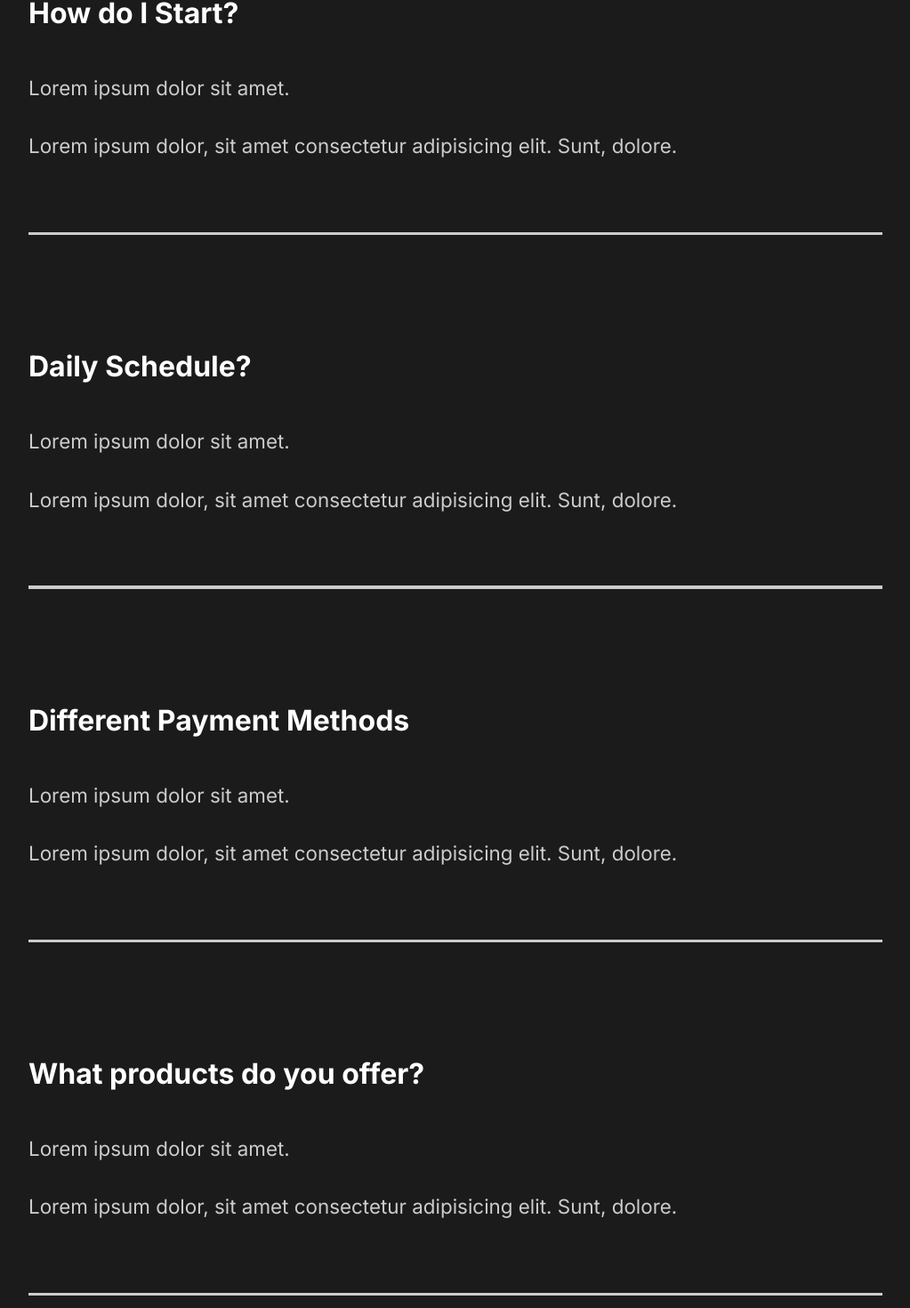
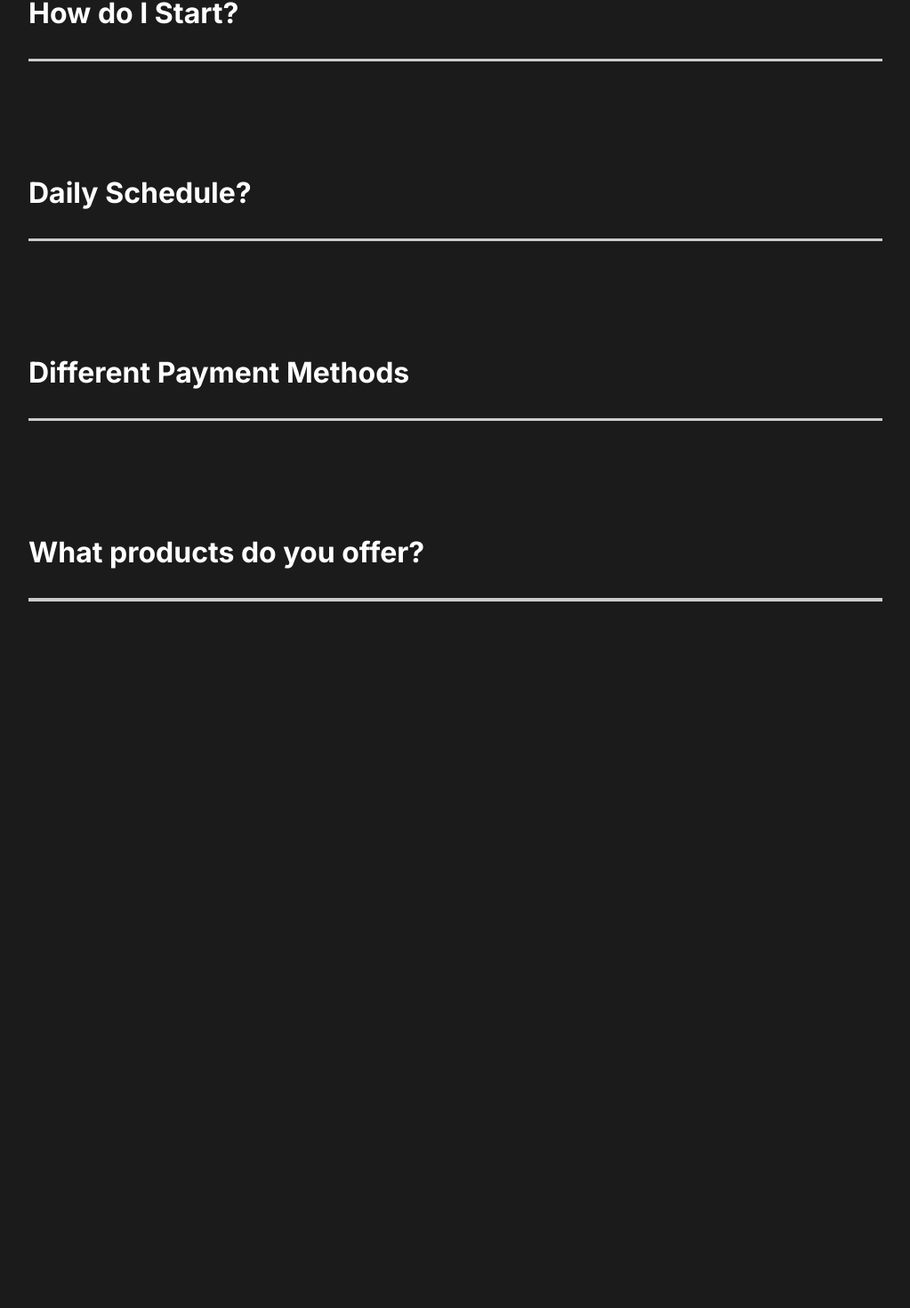
Before and after one commit to AvellaJB/tuto-capture-annotation, a React (Create React App) app: page / in a window 1280 px wide. Shown: the part 2470-3940 px from the top of the page at 89% size, without its empty margins (128-1151 px from the left). After the commit the page ends 3306 px from the top, so only its background shows below. Built offline with nearby package versions, Linux system fonts and the light colour scheme.

Commit message:
anim de la FAQ avec ajout d'un component toggle

```diff
--- a/src/components/FaqSection.js
+++ b/src/components/FaqSection.js
@@ -1,6 +1,8 @@
 import React from "react";
 import styled from "styled-components";
 import { About } from "../styles";
+import Toggle from "./Toggle";
+import { AnimateSharedLayout } from "framer-motion";
 
 const FaqSection = () => {
   return (
@@ -8,8 +10,45 @@
       <h2>
         Any Questions <span>FAQ</span>
       </h2>
+      <AnimateSharedLayout>
+        <Toggle title="How do I Start?">
           <div className="question">
-        <h4>How do I Start?</h4>
+            <div className="answer">
+              <p>Lorem ipsum dolor sit amet.</p>
+              <p>
+                Lorem ipsum dolor, sit amet consectetur adipisicing elit. Sunt,
+                dolore.
+              </p>
+            </div>
+          </div>
+        </Toggle>
+
+        <Toggle title="Daily Schedule?">
+          <div className="question">
+            <div className="answer">
+              <p>Lorem ipsum dolor sit amet.</p>
+              <p>
+                Lorem ipsum dolor, sit amet consectetur adipisicing elit. Sunt,
+                dolore.
+              </p>
+            </div>
+          </div>
+        </Toggle>
+
+        <Toggle title="Different Payment Methods">
+          <div className="question">
+            <div className="answer">
+              <p>Lorem ipsum dolor sit amet.</p>
+              <p>
+                Lorem ipsum dolor, sit amet consectetur adipisicing elit. Sunt,
+                dolore.
+              </p>
+            </div>
+          </div>
+        </Toggle>
+
+        <Toggle title="What products do you offer? ">
+          <div className="question">
             <div className="answer">
               <p>Lorem ipsum dolor sit amet.</p>
               <p>
@@ -19,39 +58,8 @@
             </div>
             <div className="faq-line"></div>
           </div>
-      <div className="question">
-        <h4>Daily Schedule?</h4>
-        <div className="answer">
-          <p>Lorem ipsum dolor sit amet.</p>
-          <p>
-            Lorem ipsum dolor, sit amet consectetur adipisicing elit. Sunt,
-            dolore.
-          </p>
-        </div>
-        <div className="faq-line"></div>
-      </div>
-      <div className="question">
-        <h4>Different Payment Methods</h4>
-        <div className="answer">
-          <p>Lorem ipsum dolor sit amet.</p>
-          <p>
-            Lorem ipsum dolor, sit amet consectetur adipisicing elit. Sunt,
-            dolore.
-          </p>
-        </div>
-        <div className="faq-line"></div>
-      </div>
-      <div className="question">
-        <h4>What products do you offer? </h4>
-        <div className="answer">
-          <p>Lorem ipsum dolor sit amet.</p>
-          <p>
-            Lorem ipsum dolor, sit amet consectetur adipisicing elit. Sunt,
-            dolore.
-          </p>
-        </div>
-        <div className="faq-line"></div>
-      </div>
+        </Toggle>
+      </AnimateSharedLayout>
     </Faq>
   );
 };
@@ -61,27 +69,26 @@
   span {
     display: block;
   }
-h2{
+  h2 {
     font-weight: lighter;
     padding-bottom: 2rem;
   }
-.faq-line{
-  background: #CCCCCC;
+  .faq-line {
+    background: #cccccc;
     height: 0.2rem;
     margin: 2rem 0rem;
     width: 100%;
   }
-.question{
-  padding : 3rem 0rem;
+  .question {
+    padding: 3rem 0rem;
     cursor: pointer;
   }
   .answer {
-  padding : 2rem 0rem;
-  p{
-    padding : 1rem 0rem;
+    padding: 2rem 0rem;
+    p {
+      padding: 1rem 0rem;
     }
   }
 `;
 
-
 export default FaqSection;
--- /dev/null
+++ b/src/components/Toggle.js
@@ -0,0 +1,18 @@
+import react, { useState } from "react";
+import { motion } from "framer-motion";
+// ici en passant en paramètre children on récupère les infos qu'il y'a dans le wrap Toggle dans la FAQ.
+//une fois qu'on a accès au children on peux mettre en place notre logique directment sur ce components et le
+//réutiliser dans notre code.
+
+const Toggle = ({ children, title }) => {
+  const [toggle, setToggle] = useState(false);
+  return (
+    <motion.div layout className="question" onClick={() => setToggle(!toggle)}>
+      <motion.h4 layout>{title}</motion.h4>
+      {toggle ? children : ""}
+      <motion.div className="faq-line"></motion.div>
+    </motion.div>
+  );
+};
+
+export default Toggle;
```
Lines whose indentation alone changed are shown as unchanged.
